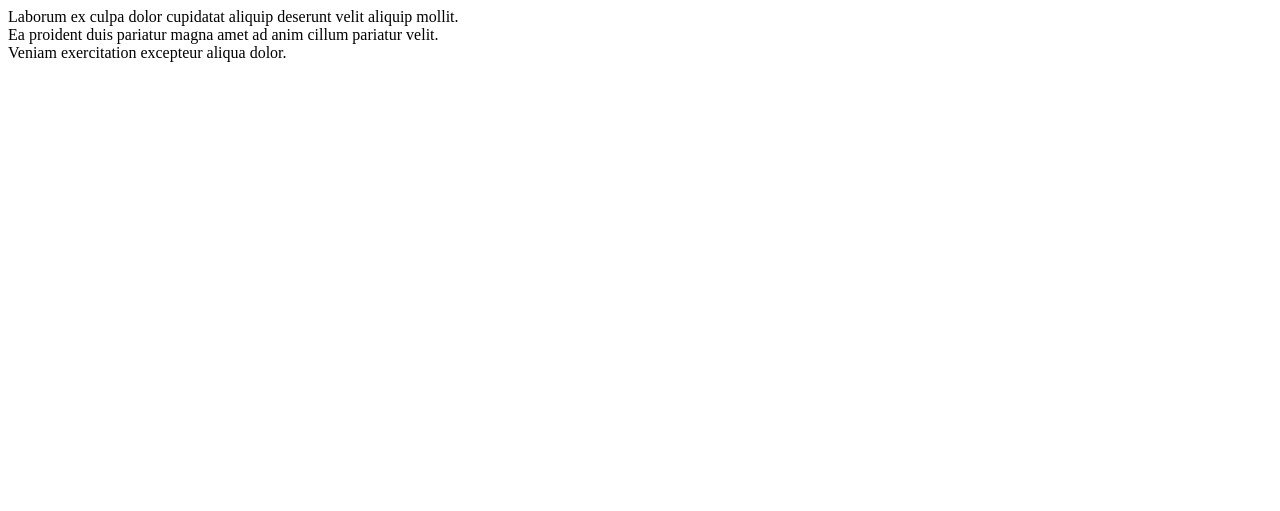
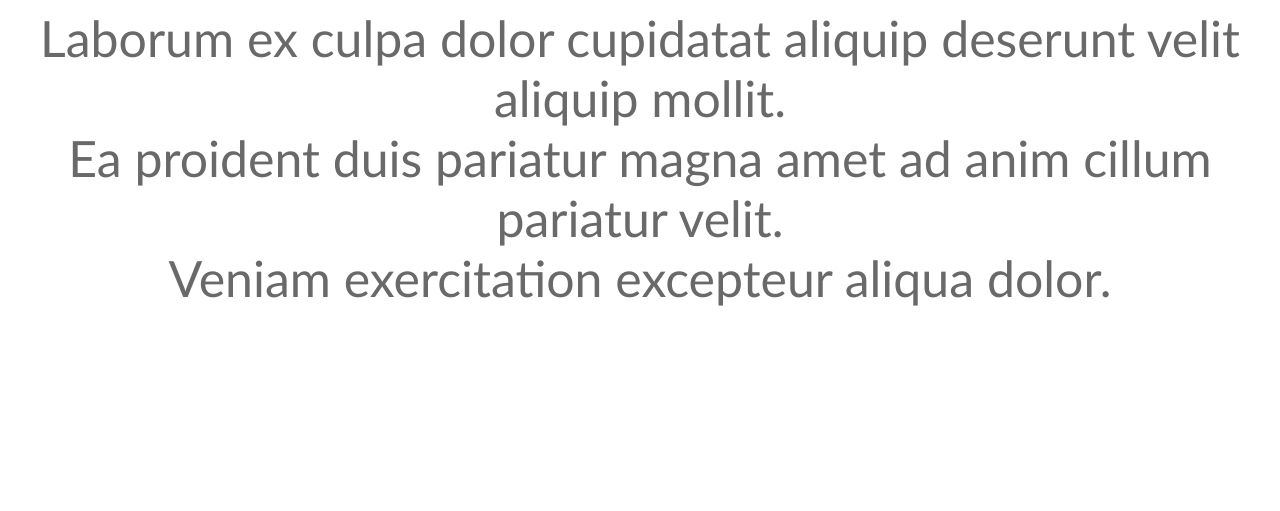
Before and after one commit to nfintegra/Physics, a plain HTML site: page index.html in a window 1280 px wide. Drawn offline with Linux system fonts and the light colour scheme.

Commit message:
Updated intro div class

```diff
--- a/index.html
+++ b/index.html
@@ -7,7 +7,7 @@
     <title>Physics HomePage</title>
 </head>
 <body>
-    <div class="Intro">Laborum ex culpa dolor cupidatat aliquip deserunt velit aliquip mollit.<br>
+    <div class="intro">Laborum ex culpa dolor cupidatat aliquip deserunt velit aliquip mollit.<br>
         Ea proident duis pariatur magna amet ad anim cillum pariatur velit.<br>
         Veniam exercitation excepteur aliqua dolor.
     </div>
```
